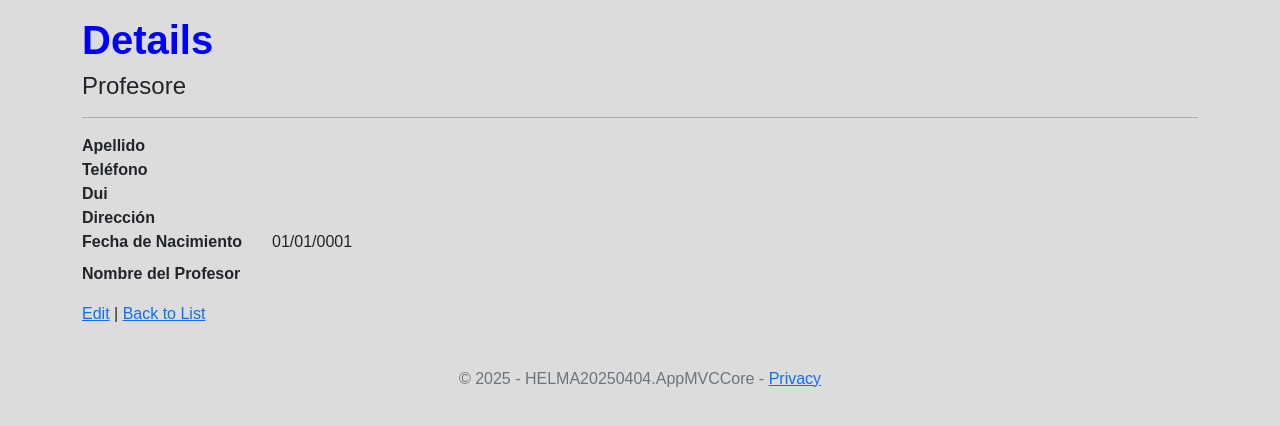
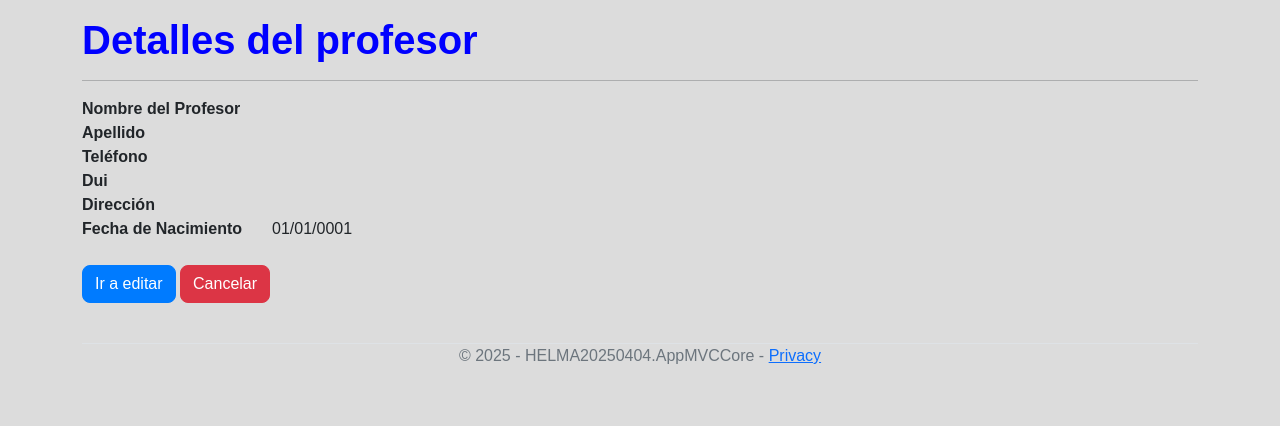
Before and after one commit to Henryjmzx19/HELMA20250404, an ASP.NET Core app: template HELMA20250404.AppMVCCore/Views/Profesores/Details.cshtml in a window 1280 px wide. Shown: the part 57-483 px from the top of the page. Run offline with ASP.NET Core 8, Linux system fonts and the light colour scheme; the template is opened without the code that fills it, so the values that code supplies are empty; some libraries are stand-ins or nearby versions.

Commit message:
Se agregaron diseño en Editar y Detalles para profesores

```diff
--- a/HELMA20250404.AppMVCCore/Views/Profesores/Details.cshtml
+++ b/HELMA20250404.AppMVCCore/Views/Profesores/Details.cshtml
@@ -4,12 +4,18 @@
     ViewData["Title"] = "Details";
 }
 
-<h1>Details</h1>
+<h1>Detalles del profesor</h1>
 
 <div>
-    <h4>Profesore</h4>
     <hr />
     <dl class="row">
+        <dt class="col-sm-2">
+            @Html.DisplayNameFor(model => model.Usuario)
+        </dt>
+
+        <dd class="col-sm-10">
+            @Html.DisplayFor(model => model.Usuario.NombreUsuario)
+        </dd>
         <dt class = "col-sm-2">
             @Html.DisplayNameFor(model => model.Apellido)
         </dt>
@@ -40,15 +46,10 @@
         <dd class = "col-sm-10">
             @Html.DisplayFor(model => model.FechaNacimiento)
         </dd>
-        <dt class = "col-sm-2">
-            @Html.DisplayNameFor(model => model.Usuario)
-        </dt>
-        <dd class = "col-sm-10">
-            @Html.DisplayFor(model => model.Usuario.NombreUsuario)
-        </dd>
+
     </dl>
 </div>
 <div>
-    <a asp-action="Edit" asp-route-id="@Model?.Id">Edit</a> |
-    <a asp-action="Index">Back to List</a>
+    <a asp-action="Edit" class="btn btn-primary" asp-route-id="@Model?.Id">Ir a editar</a>
+    <a asp-action="Index" class="btn btn-danger">Cancelar</a>
 </div>
```
Also changed, not shown: HELMA20250404.AppMVCCore/Views/Notas/Details.cshtml (+9 -8 lines), HELMA20250404.AppMVCCore/Views/Profesores/Edit.cshtml (+24 -20 lines).
